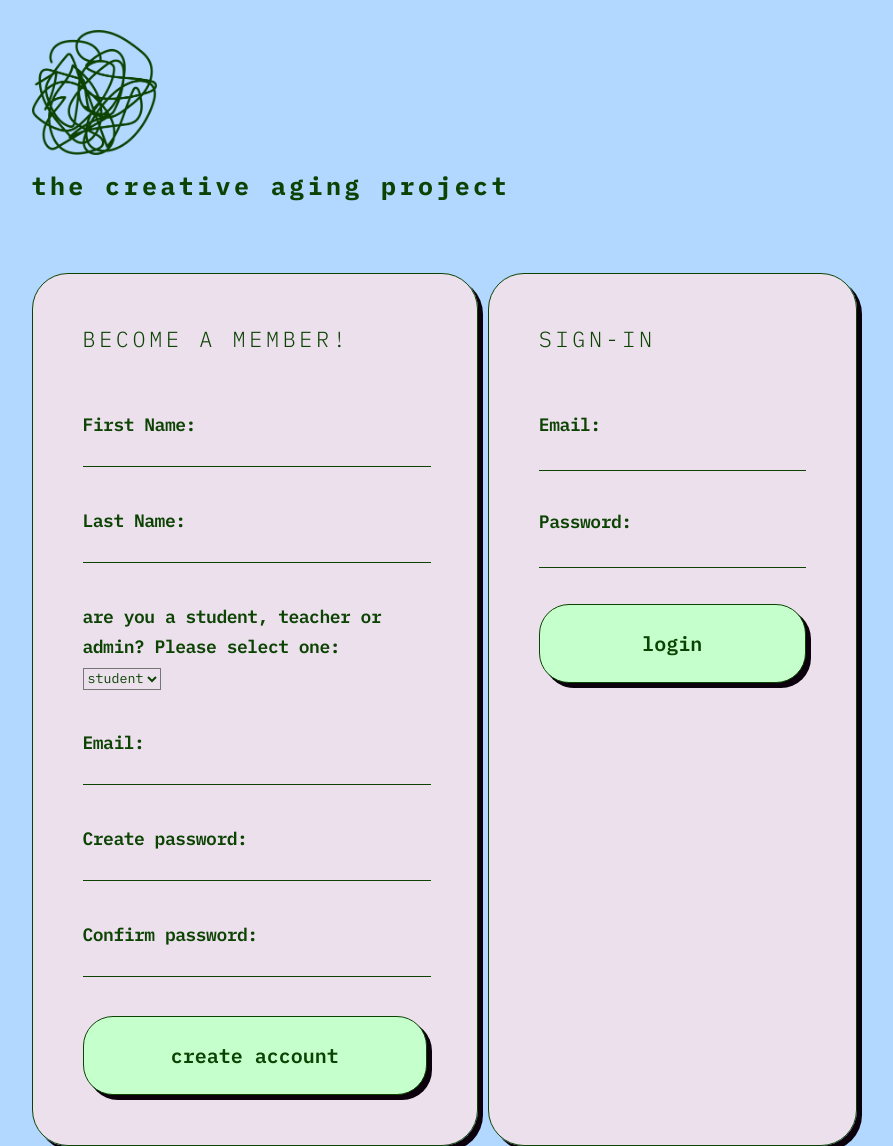
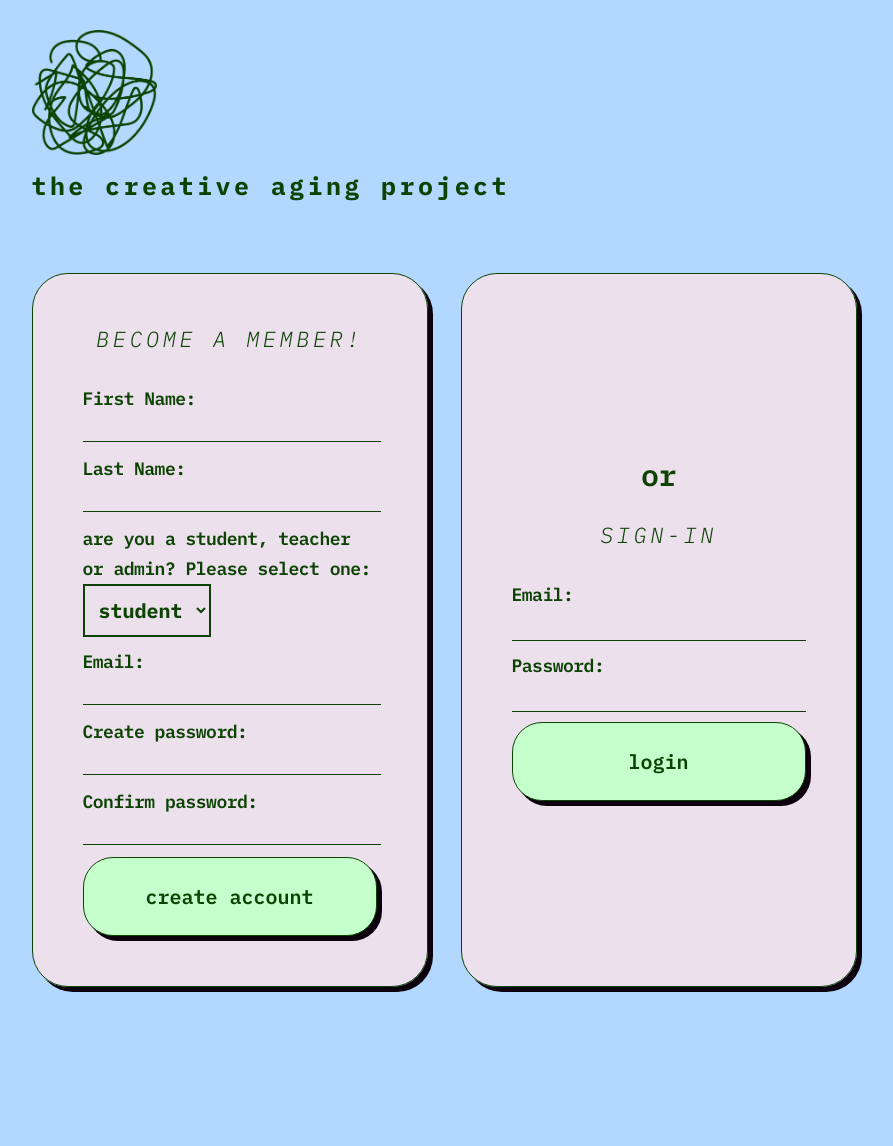
Before and after one commit to gabbe-grodin/creative_aging_program, a Flask app: page / in a window 1280 px wide. Shown: the whole page, without its empty margins (196-1089 px from the left). After the commit the page ends 992 px from the top, so only its background shows below. Run offline with Flask 3, Linux system fonts and the light colour scheme; some web fonts are replaced.

Commit message:
resolved border-box issue and was able to pin down better styles.

```diff
--- a/flask_app/static/css/style.css
+++ b/flask_app/static/css/style.css
@@ -24,6 +24,7 @@ time, mark, audio, video {
 	font-size: 100%;
 	font: inherit;
 	vertical-align: baseline;
+    box-sizing: border-box;
 }
 /* HTML5 display-role reset for older browsers */
 article, aside, details, figcaption, figure,
@@ -83,16 +84,25 @@ label{
 
 }
 input{
-
+    font-size: 1.8rem;
 }
 textarea{
-    /* font-size: 1.5rem; */
+    font-size: 1.8rem;
+}
+select{
+    font-size: 2rem;
+}
+span{
+    font-size: 3rem;
 }
 button{
     font-size: 2rem;
 }
 .hidden {
     font-size: 1px;
+}
+.time_picker select{
+    font-size: 3rem;
 }
 
 /*******************************************/
@@ -153,6 +163,9 @@ h2{
 h3{
     font-weight: 600;
 }
+span{
+    font-weight: 600;
+}
 button,
 .btn{
     font-weight: 600;
@@ -162,6 +175,15 @@ label{
 }
 input{
     font-weight: 600;
+}
+textarea{
+    font-weight: 600;
+}
+select{
+    font-weight: 700;
+}
+.time_picker select{
+    font-weight: 700;
 }
 
 /*******************************************/
@@ -318,6 +340,9 @@ button:hover,
     border: 1px solid ##c4303;
     border-radius: 2em;
 }
+select{
+    border: 2px solid #0c4303;
+}
 /*******************************************/
 /*! LAYOUT
 /*******************************************/
@@ -352,16 +377,22 @@ main {
 }
 form{
     /* width: auto; */
-    gap:2em;
+    /* gap:2em; */
     /* padding: 55px; */
 }
 #reg {
-    width: 350px;
+    width: 48%;
+}
+#login{
+    width: 48%;
 }
 textarea{
     height: inherit;
     width: 640px;
-    padding: 25px;
+    /* padding: 25px; */
+}
+select{
+    padding: 10px;
 }
 .card{
     /* width: 800px; */
@@ -385,6 +416,9 @@ textarea{
 }
 .flx-end{
     justify-content: flex-end;
+}
+.justify-center{
+    justify-content: center;
 }
 .flx-start{
     justify-content: flex-start;
@@ -510,6 +544,10 @@ button,
 #dash{
     /* width: 690px; */
 }
+.time_picker select{
+    /* margin: 20px; */
+    padding: 10px;
+}
 /*******************************************/
 /*! CARD
 /*******************************************/
@@ -523,6 +561,9 @@ button,
 
 .justify{
     text-align: justify;
+}
+.text-center{
+    text-align: center;
 }
 
 /*******************************************/
@@ -576,6 +617,10 @@ td {
 tr:hover {
   background: #054b36;
 }
+.time_picker select{
+    border-radius: 5px;
+    border: 2px solid #054b36;
+}
 
 /*******************************************/
 /*! MY BUTTONS
--- a/flask_app/templates/index.html
+++ b/flask_app/templates/index.html
@@ -71,7 +71,7 @@
 
 
     <main>
-        <div class="flx row gap-1">
+        <div class="flx row space-between">
 
 
 
@@ -79,8 +79,8 @@
 
 
 
-        <form action="/user/create" method="post" class="card flx col" id="reg">
-            <h2 class="upper mb">become a member!</h2>
+        <form action="/user/create" method="post" class="card flx col gap-1" id="reg">
+            <h2 class="upper mb text-center italic">become a member!</h2>
             <div>
                 <label for="first_name">First Name: </label>
                 <input class="border_bottom_white" type="text" name="first_name">
@@ -128,8 +128,9 @@
 
         <!-- LOGIN FORM -->
 
-        <form action="/login" method="post" class="card flx col" id="login">
-            <h2 class="upper mb">sign-in</h2>
+        <form action="/login" method="post" class="card flx col gap-1 justify-center" id="login">
+            <span class="text-center mb">or</span>
+            <h2 class="upper mb text-center italic">sign-in</h2>
             <div class="border_bottom_white">
                 <label for="email">Email: </label>
                 <input type="text" name="email">
```
Also changed, not shown: flask_app/templates/account.html (+4 -4 lines), flask_app/templates/add_one.html (+13 -8 lines), flask_app/templates/edit_one.html (+4 -8 lines).
